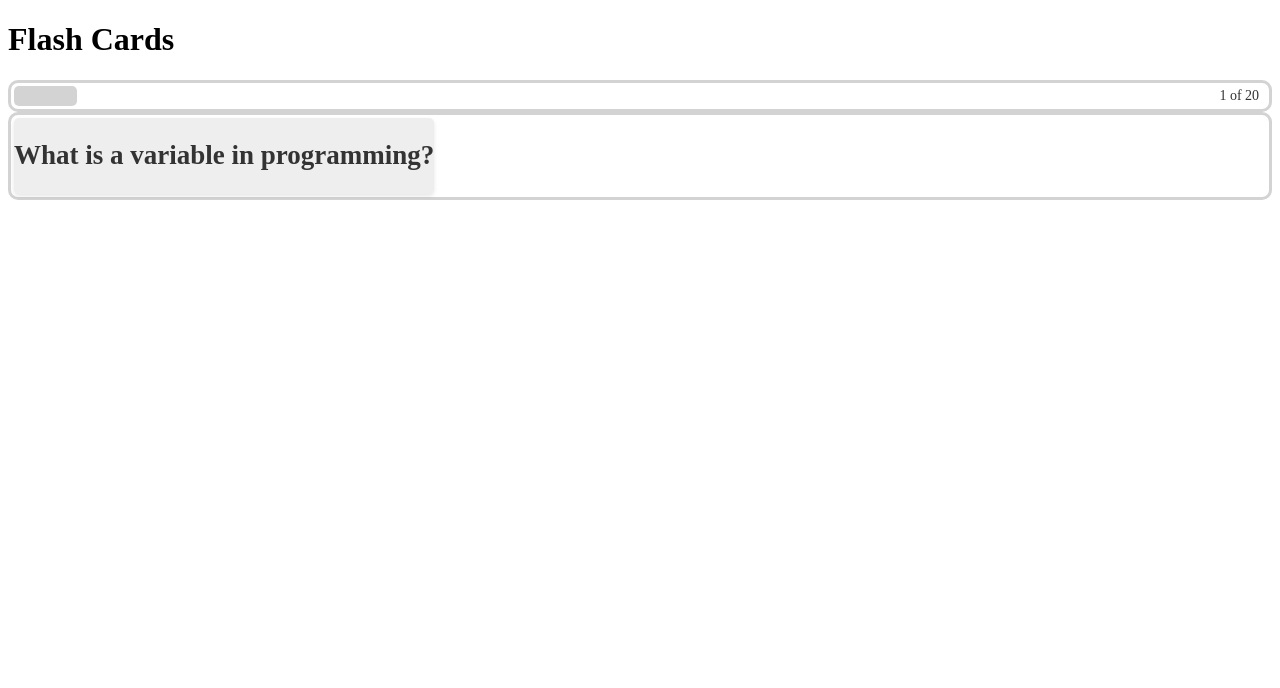
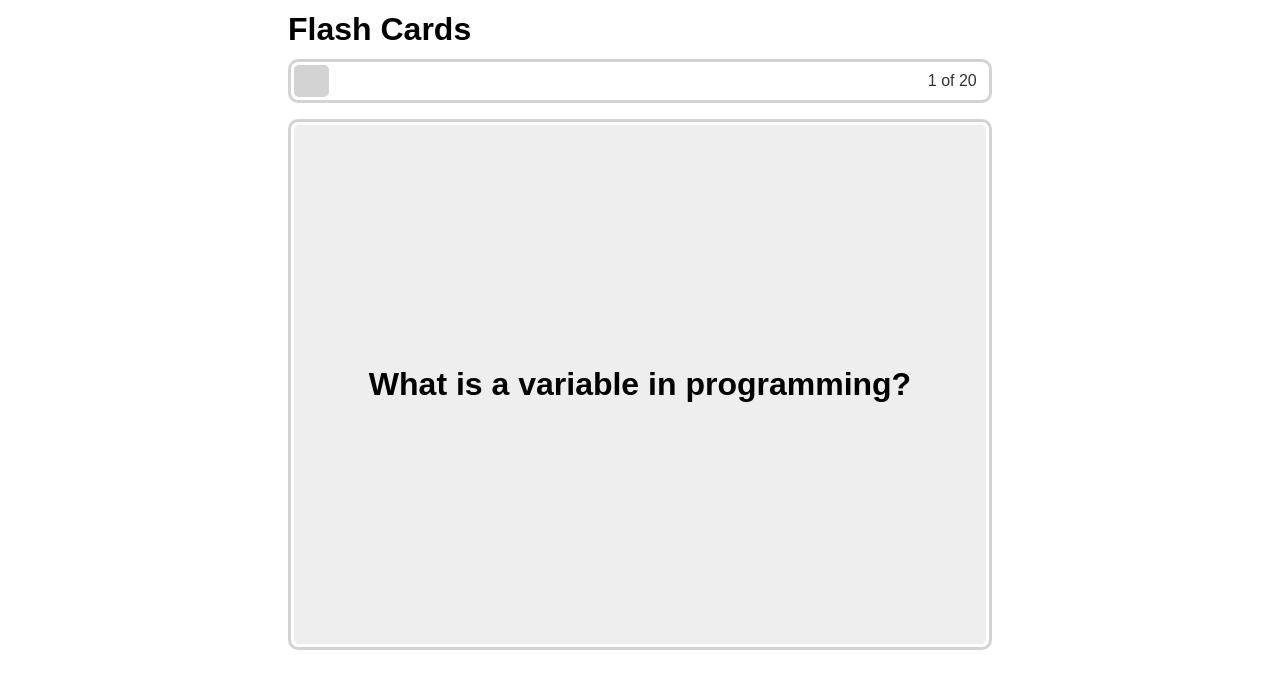
Before and after one commit to MrRyt247/flash-card-app, a SvelteKit app: page / in a window 1280 px wide. Shown: the top 688 px of the page. Built offline with nearby package versions, Linux system fonts and the light colour scheme.

Commit message:
:lipstick: adds flip card transition

```diff
--- a/src/routes/+page.svelte
+++ b/src/routes/+page.svelte
@@ -17,14 +17,27 @@
 </div>
 
 <style>
+    h1 {
+        line-height: 1rem;
+    }
 	.container {
 		background-color: #fff;
 		border: solid 3px lightgrey;
 		border-radius: 10px;
 		padding: 3px;
 		display: flex;
+        flex-direction: column;
 		align-items: center;
-		justify-content: space-between;
+		justify-content: center;
+        aspect-ratio: 4/3;
 		position: relative;
+        perspective: 100vh;
 	}
+
+    :root {
+        margin: 0 auto;
+        padding: 0;
+        font-family: cursive, sans-serif;
+        max-width: 720px;
+    }
 </style>
--- a/src/routes/components/Card.svelte
+++ b/src/routes/components/Card.svelte
@@ -3,20 +3,48 @@
 </script>
 
 <div class="card">
-   <h2>{ data.question }</h2>
+	<div class="front"><h1>{data.question}</h1></div>
+	<div class="back"><p>{data.answer}</p></div>
 </div>
 
 <style>
 	.card {
-    border-radius: 5px;
-    background-color: #eee;
+		border-radius: 20px;
+		position: relative;
+		aspect-ratio: 1 / 1;
+		width: 100%;
+		height: 100%;
+		transform-style: preserve-3d;
+		transition: transform 0.4s ease-in-out;
+		padding: 0;
+		user-select: none;
+		cursor: pointer;
+	}
+
+	.card .flipped {
+		transform: rotateY(0);
+	}
+
+	.front,
+	.back {
 		display: flex;
 		align-items: center;
 		justify-content: center;
 		text-align: center;
-    font-size: 18px;
-    color: #333;
-    box-shadow: 0 2px 4px rgba(0, 0, 0, 0.1);
-    transition: transform 0.2s ease-in-out;
+		position: absolute;
+		width: 100%;
+		height: inherit;
+		top: 0;
+		left: 0;
+		backface-visibility: hidden;
+		border-radius: 5px;
+		background-color: #eee;
+		padding: 1rem;
+		box-sizing: border-box;
+	}
+
+	.back {
+		transform: rotateY(180deg);
+		font-size: 1.75rem;
 	}
 </style>
--- a/src/routes/components/Progressbar.svelte
+++ b/src/routes/components/Progressbar.svelte
@@ -19,12 +19,13 @@
 		display: flex;
 		align-items: center;
 		justify-content: space-between;
+        margin-bottom: 1rem;
         position: relative;
 	}
 
 	.bar {
 		width: var(--progress);
-		height: 20px;
+		height: 2rem;
 		background-color: lightgrey;
 		border-radius: 5px;
 	}
@@ -34,7 +35,7 @@
         top: 50%;
         right: 0;
 		transform: translate(-25%, -50%);
-		font-size: 14px;
+		font-size: 1rem;
 		color: #333;
 	}
 </style>
```
Lines whose indentation alone changed are shown as unchanged.
